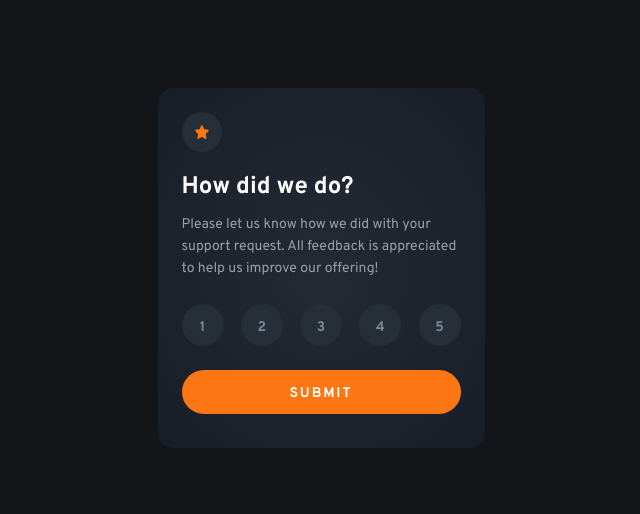
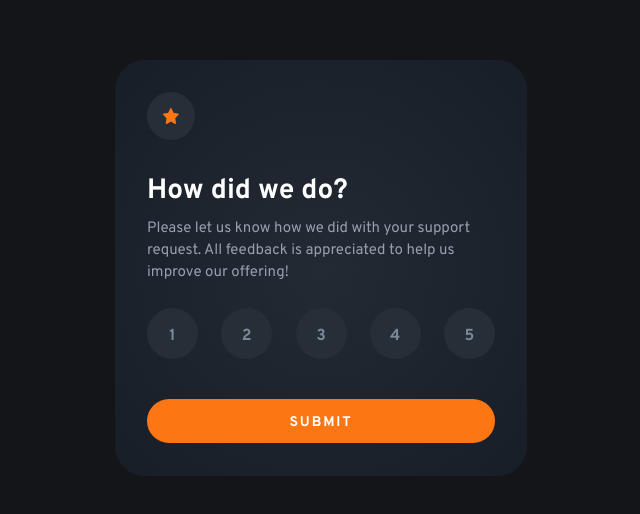
Before and after one commit to manjeshrv592/interactive-rating-component, a plain HTML site: page index.html in a window 1280 px wide. Shown: the part 132-646 px from the top of the page, without its empty margins (319-959 px from the left). Drawn offline with Linux system fonts and the light colour scheme.

Commit message:
Finished code for desktop version

```diff
--- a/css/style.css
+++ b/css/style.css
@@ -234,6 +234,47 @@ img {
 
 /* Medium devices (tablets, 768px and up) */
 @media (min-width: 768px) {
+  body {
+    font-size: 1.5rem;
+  }
+
+  .h2 {
+    font-size: 2.8rem;
+  }
+  .card {
+    padding: 3.2rem;
+    max-width: 41.2rem;
+    height: 41.6rem;
+    border-radius: 3rem;
+  }
+
+  .star {
+    height: 4.8rem;
+    width: 4.8rem;
+    margin-bottom: 4rem;
+  }
+
+  .star img {
+    width: 1.6rem;
+  }
+
+  .rating-list {
+    margin-bottom: 4rem;
+  }
+
+  .rating-btn {
+    height: 5.1rem;
+    width: 5.1rem;
+    font-size: 1.6rem;
+  }
+
+  .feedback-img {
+    width: 16.2rem;
+  }
+
+  .feedback-text {
+    margin-bottom: 4rem;
+  }
 }
 
 /* X-Large devices (large desktops, 1200px and up) */
--- a/index.html
+++ b/index.html
@@ -59,11 +59,13 @@
 
         <!-- Feedback Box start -->
         <div class="feedback-box text-center d-none">
-          <img
-            src="./images/illustration-thank-you.svg"
-            alt="Feedback"
-            class="feedback-img mt-sm mb-lg"
-          />
+          <div>
+            <img
+              src="./images/illustration-thank-you.svg"
+              alt="Feedback"
+              class="feedback-img mt-sm mb-lg"
+            />
+          </div>
           <div class="feedback-text mb-lg">
             You selected <span class="feedback-value">4</span> out of 5
           </div>
```
